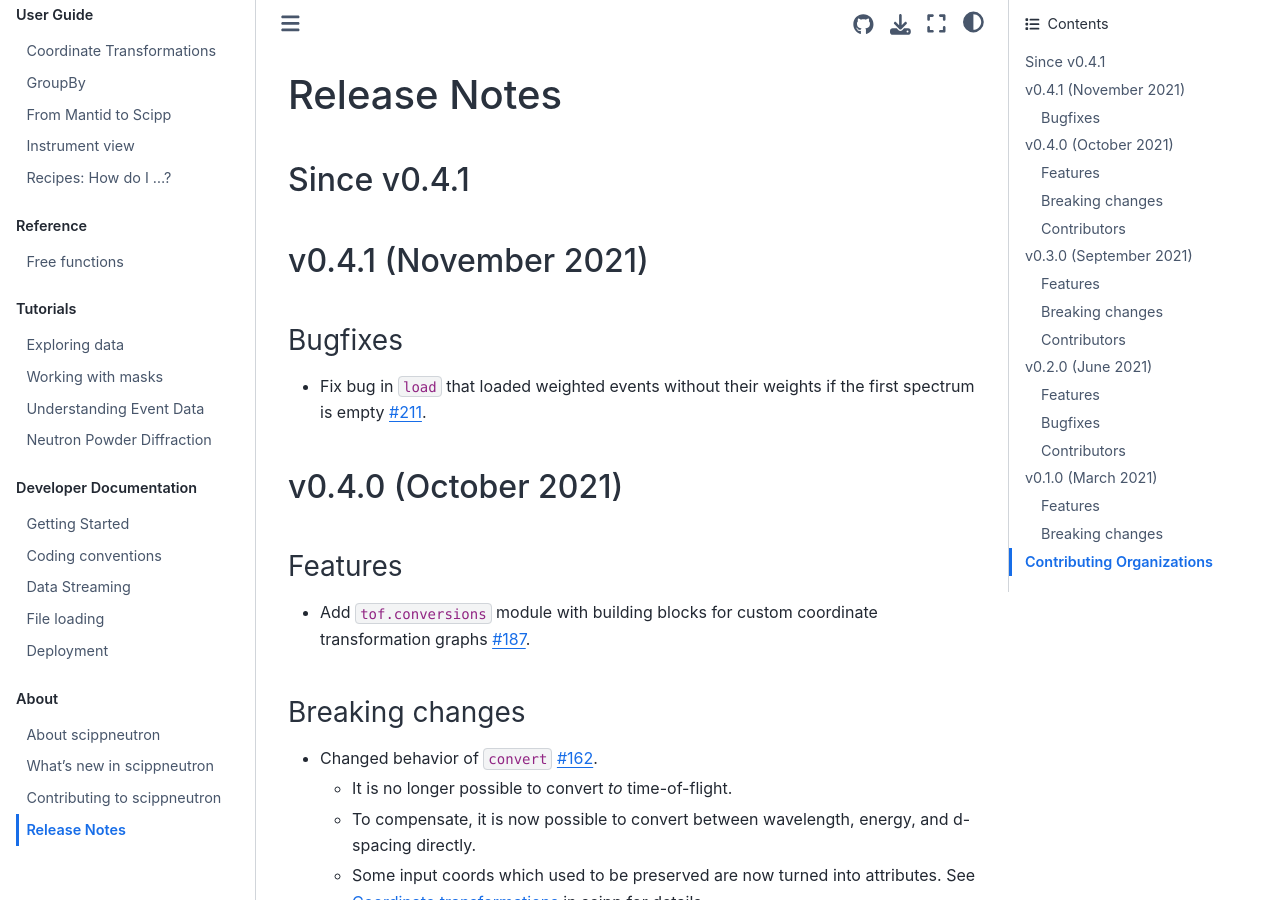
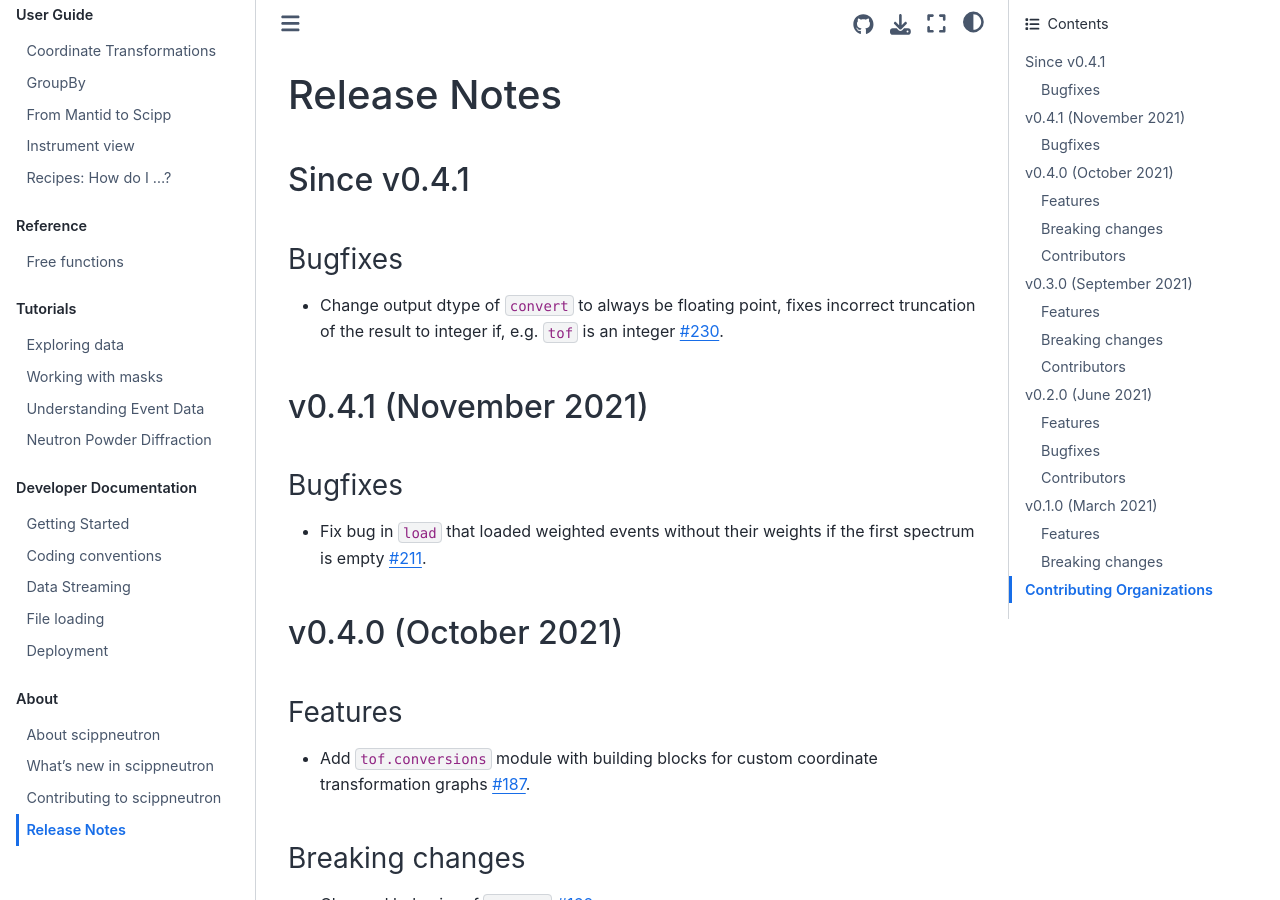
Before and after one commit to scipp/scippneutron, a Sphinx documentation site: the page built from docs/about/release-notes.rst, in a window 1280 px wide and 900 px high. Built offline with Sphinx 7.4.7 and the Sphinx Book theme 1.1.4, drawn with Linux system fonts in a browser that asks for light colours.

Commit message:
Add release note on convert output dtype fix

```diff
--- a/docs/about/release-notes.rst
+++ b/docs/about/release-notes.rst
@@ -5,6 +5,11 @@ Release Notes
 
 Since v0.4.1
 ------------
+
+Bugfixes
+~~~~~~~~
+
+* Change output dtype of ``convert`` to always be floating point, fixes incorrect truncation of the result to integer if, e.g. ``tof`` is an integer `#230 <https://github.com/scipp/scippneutron/pull/230>`_.
 
 v0.4.1 (November 2021)
 ----------------------
```
